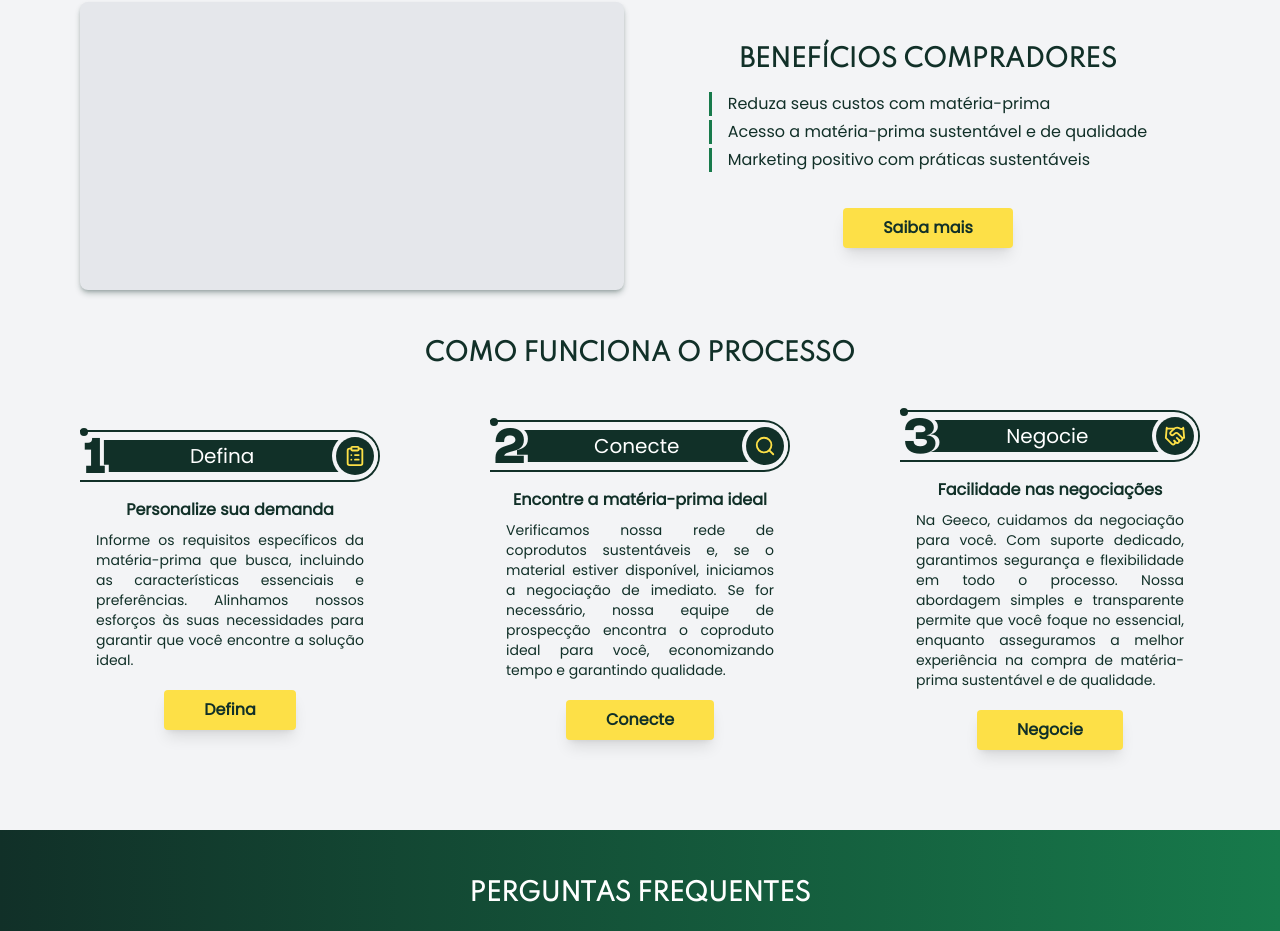
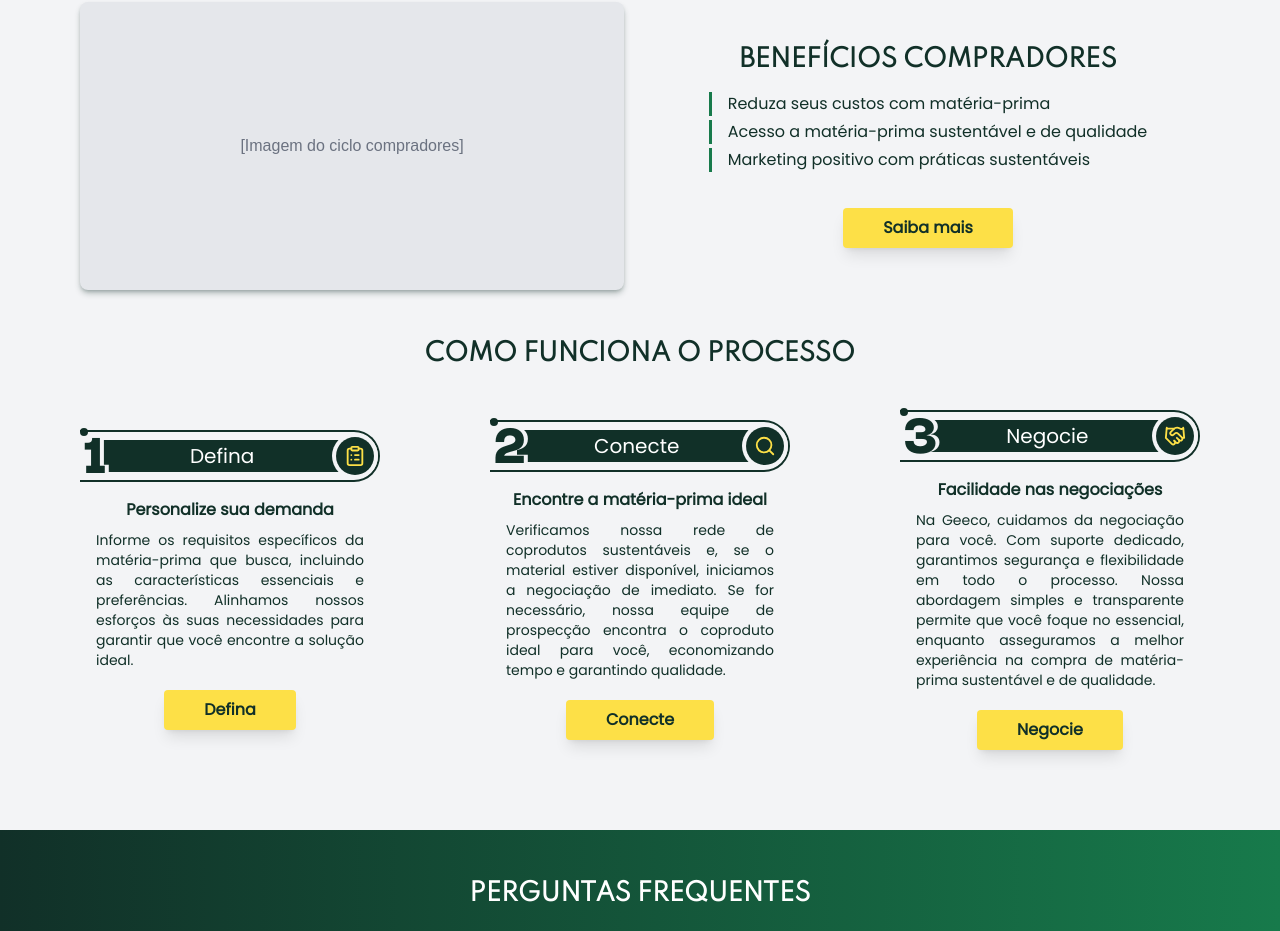
Before and after one commit to GustavoGFG/geeco-lp, a Next.js app: page / in a window 1280 px wide. Shown: the part 3280-4211 px from the top of the page. Built offline with nearby package versions, Linux system fonts and the light colour scheme.

Commit message:
update buyer benefit miss image text

```diff
--- a/src/components/BuyerBenefits.tsx
+++ b/src/components/BuyerBenefits.tsx
@@ -79,7 +79,7 @@ export const BuyerBenefits = () => {
           {/* Video Placeholder */}
           <div className="flex-1 relative min-h-72 md:h-auto w-full bg-gray-200 flex items-center justify-center rounded-lg overflow-hidden shadow-md shadow-tradeoff-primary/30">
             {/* Placeholder for video */}
-            {/* <span className="text-gray-500">[Imagem do ciclo compradores]</span> */}
+            <span className="text-gray-500">[Imagem do ciclo compradores]</span>
             {/* <Image
               src="/images/img1.png"
               alt="Imagem de coproduto"
```
